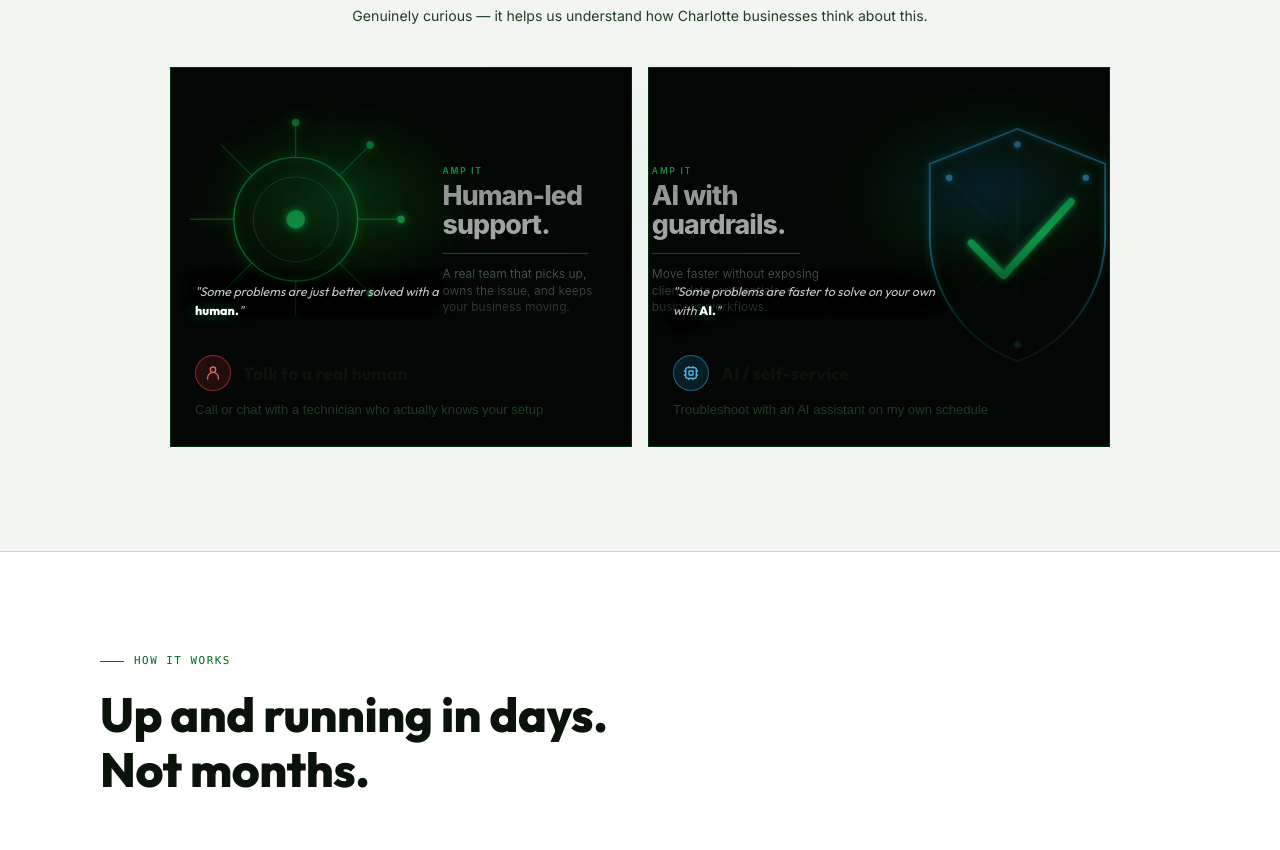
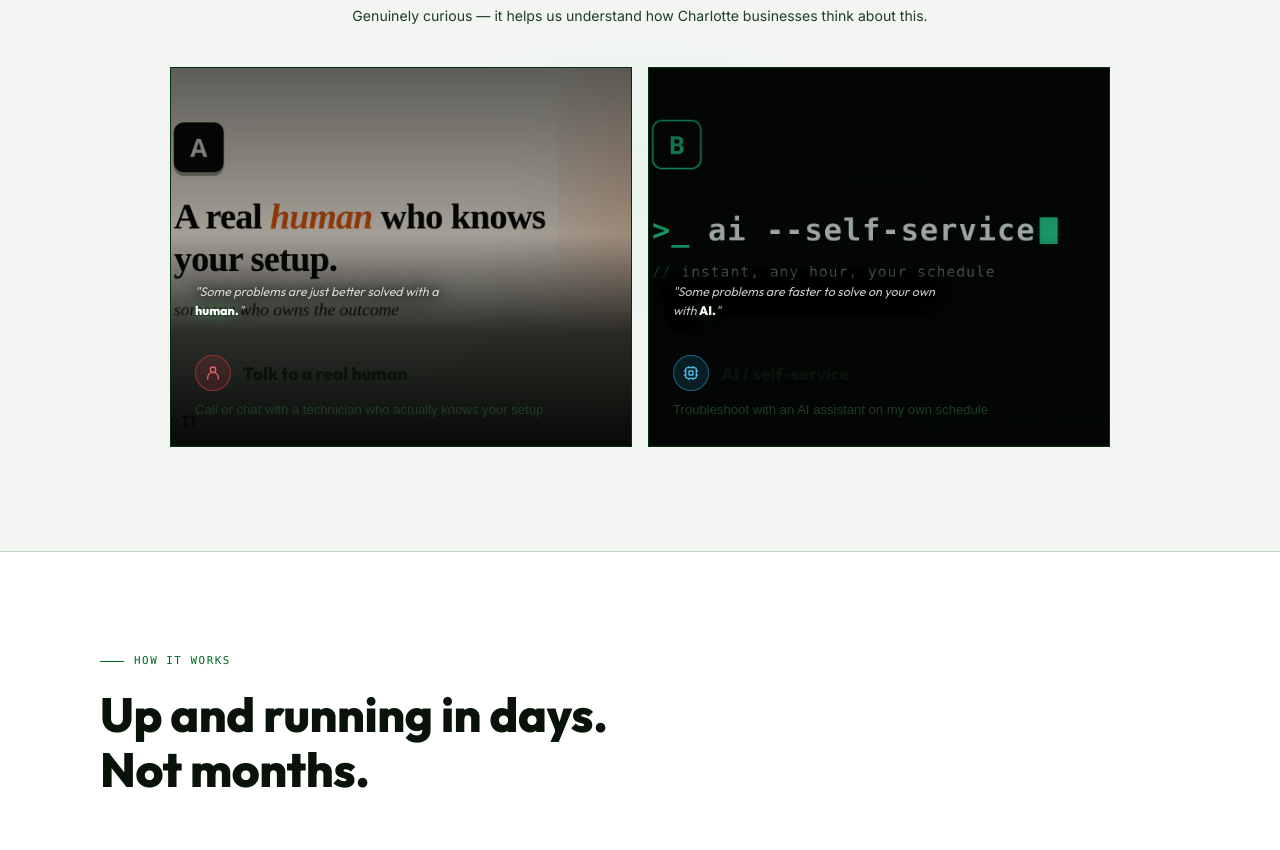
Before and after one commit to m3koval/AMPIT_SITE, a plain HTML site: page index.html in a window 1280 px wide. Shown: the part 2016-2866 px from the top of the page. Drawn offline with Linux system fonts and the light colour scheme; no server answers; a script that the page names is missing.

Commit message:
Render poll art from website design

```diff
--- a/index.html
+++ b/index.html
@@ -1231,7 +1231,7 @@
 
     <div class="poll-choices" id="pollChoices">
       <button class="poll-choice" data-choice="human" id="choiceHuman">
-        <img class="poll-card-hero" src="poll-human-support.svg" alt="" aria-hidden="true" width="1200" height="820">
+        <img class="poll-card-hero" src="poll-human-support.png" alt="" aria-hidden="true" width="1200" height="820">
         <div class="poll-card-overlay"></div>
         <div class="poll-card-quote">
           <p>"Some problems are just better solved with a <strong>human.</strong>"</p>
@@ -1247,7 +1247,7 @@
         </div>
       </button>
       <button class="poll-choice" data-choice="ai" id="choiceAi">
-        <img class="poll-card-hero" src="poll-ai-guardrails.svg" alt="" aria-hidden="true" width="1200" height="820">
+        <img class="poll-card-hero" src="poll-ai-guardrails.png" alt="" aria-hidden="true" width="1200" height="820">
         <div class="poll-card-overlay"></div>
         <div class="poll-card-quote">
           <p>"Some problems are faster to solve on your own with <strong>AI.</strong>"</p>
```
Also changed, not shown: docs/poll-art-source.html (added, +9 -0 lines), poll-ai-guardrails.png (added), poll-ai-guardrails.svg (deleted), poll-human-support.png (added), poll-human-support.svg (deleted), poll-og-image.png.
